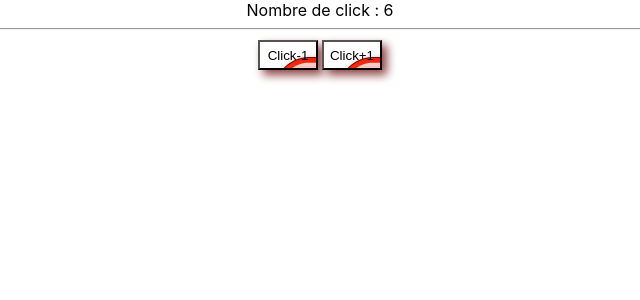
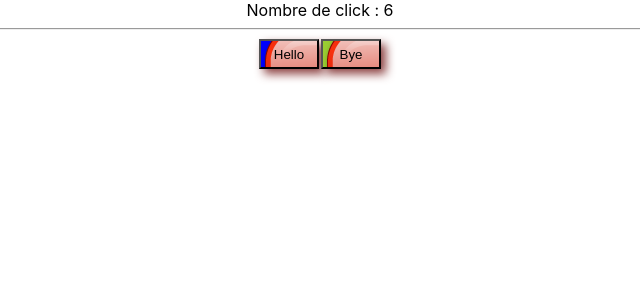
Before and after one commit to tforey/reactjs, a React (Create React App) app: page / in a window 1280 px wide. Shown: the top 300 px of the page, without its empty margins (320-960 px from the left). Built offline with nearby package versions, Linux system fonts and the light colour scheme.

Commit message:
button prototype

```diff
--- a/src/App/App.jsx
+++ b/src/App/App.jsx
@@ -24,6 +24,7 @@ class App extends React.PureComponent {
         Nombre de click : {this.state.counter}
         <hr />
         <Button
+          backgroundColor="blue"
           onButtonClick={() => {
             this.setState({ counter: this.state.counter - 1 });
             console.log(
@@ -31,10 +32,8 @@ class App extends React.PureComponent {
               this.state.counter
             );
           }}
-        >
-          Click-1
-        </Button>
-        <Button>Click+1</Button>
+        > Hello</Button>
+        <Button> Bye</Button>
       </div>
     );
   }
--- a/src/App/components/ui/Button/Button.jsx
+++ b/src/App/components/ui/Button/Button.jsx
@@ -1,5 +1,6 @@
 import React, { useEffect, useState } from "react";
 import style from "./Button.module.css";
+import PropTypes from "prop-types";
 
 /**
  * un bouton !!!
@@ -12,14 +13,15 @@ const Button = (props) => {
   useEffect(() => {
     //si on met pas le if on va tourner en boucle !
     if (isClicked) {
-      setTimeout(() => {setIsClicked(false);
-    }, 750);
-
+      setTimeout(() => {
+        setIsClicked(false);
+      }, 750);
     }
   }, [isClicked]);
   console.log(props);
   return (
     <button
+      style={{...props.style,backgroundColor:props.backgroundColor}}
       className={
         //isClicked?style.Button+' '+style.clicked:style.Button
         `${style.Button}${isClicked ? " " + style.clicked : ""}`
@@ -35,4 +37,15 @@ const Button = (props) => {
   );
 };
 
+Button.propTypes = {
+  backgroundColor:PropTypes.string,
+  onButtonClick: PropTypes.func.isRequired,
+  children: PropTypes.any.isRequired,
+};
+
+Button.defaultProps = {
+  onButtonClick: () => {
+  },
+};
+
 export default Button;
--- a/src/App/components/ui/Button/Button.module.css
+++ b/src/App/components/ui/Button/Button.module.css
@@ -2,10 +2,11 @@
 .Button {
     height:30px;
     width:60px;
-    margin: 2px;
+    margin: 1px;
     padding:0px;
-    background-color: rgb(255, 255, 255);
-    background-image: url("http://localhost:3000/img/close.png");
+    background-color: yellowgreen;
+    background-position: -10px -30px;
+    background-image: url("/public/img/close.png");
     box-shadow: 5px 5px 10px rgb(141, 68, 68);
     box-sizing: border-box;
 
@@ -28,7 +29,6 @@
 .Button img{
     height:30px;
     width:30px;
-   /** background-image: url("/img/close.png");**/
      display: inline;
 }
 
```
